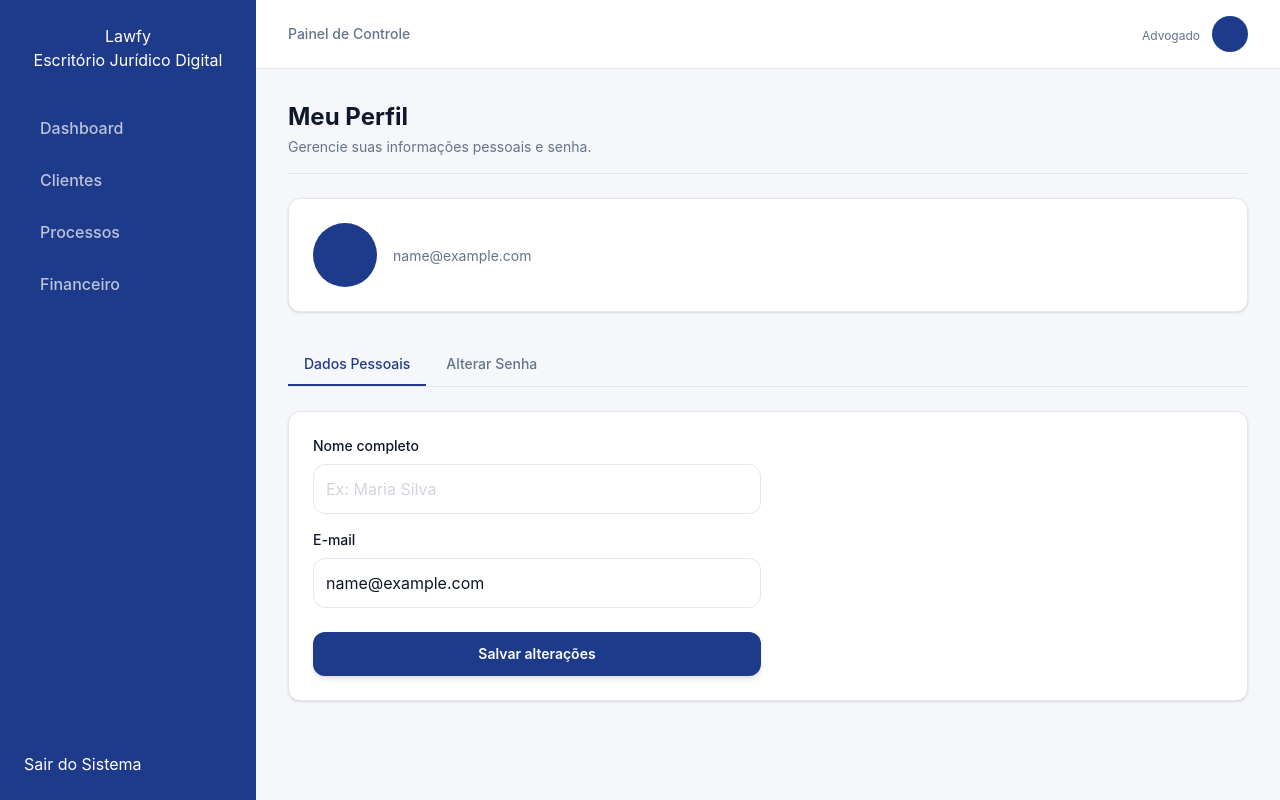
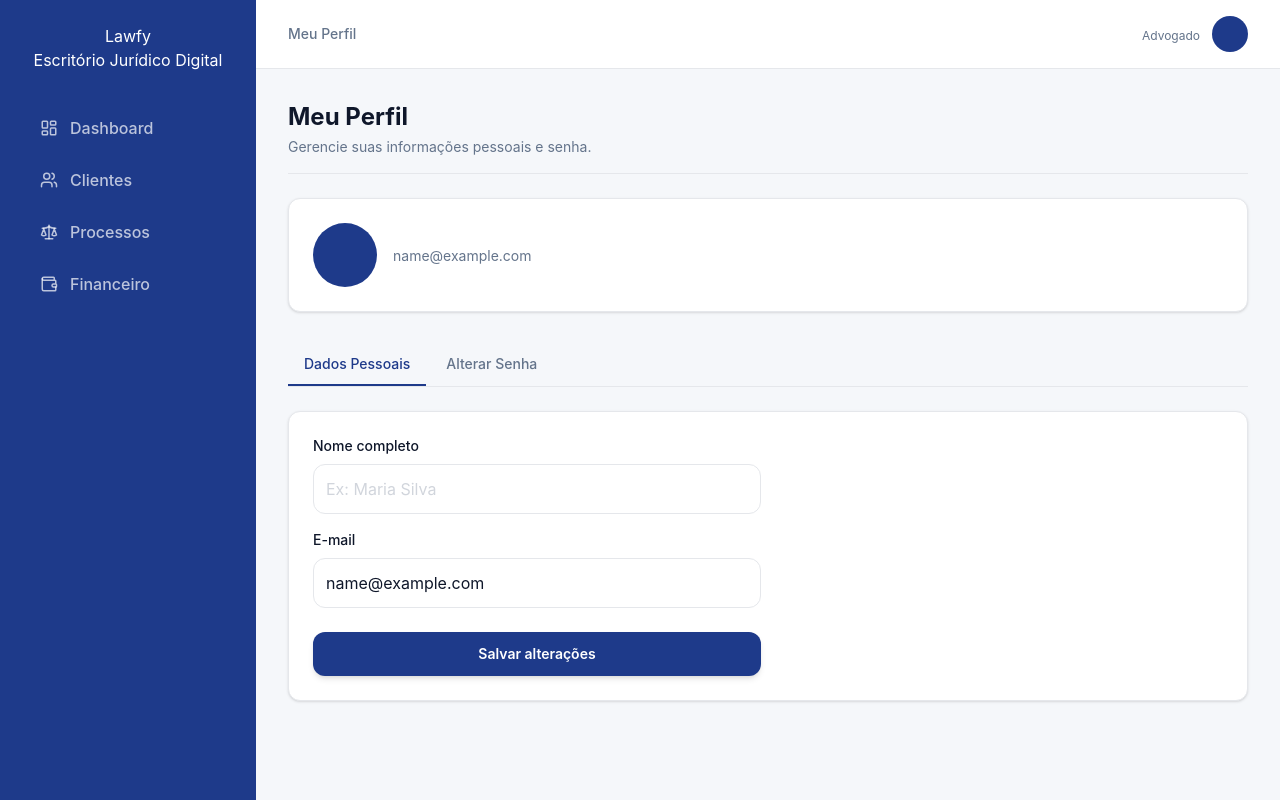
Before and after one commit to alveshenriique/lawfy, a React (Vite) app in the folder frontend/: page /perfil in a window 1280 px wide. Built offline with nearby package versions, Linux system fonts and the light colour scheme; sample sign-in values are in the browser's storage.

Commit message:
feat: modal com scroll, topbar dinâmica e ícones na sidebar

```diff
--- a/frontend/package.json
+++ b/frontend/package.json
@@ -13,6 +13,7 @@
     "@hookform/resolvers": "^5.2.2",
     "@tailwindcss/postcss": "^4.2.2",
     "axios": "^1.13.6",
+    "lucide-react": "^1.8.0",
     "react": "^19.2.4",
     "react-dom": "^19.2.4",
     "react-hook-form": "^7.72.0",
--- a/frontend/src/components/layout/SideBar.tsx
+++ b/frontend/src/components/layout/SideBar.tsx
@@ -1,41 +1,32 @@
-import { NavLink, useNavigate } from 'react-router-dom';
-import { useAuth } from '../../hooks/useAuth';
+import { NavLink } from 'react-router-dom';
+import { LayoutDashboard, Users, Scale, Wallet } from 'lucide-react';
 import { Logo } from '../ui/Logo';
 
+const navItems = [
+  { to: '/dashboard', label: 'Dashboard', icon: LayoutDashboard },
+  { to: '/clientes', label: 'Clientes', icon: Users },
+  { to: '/processos', label: 'Processos', icon: Scale },
+  { to: '/financeiro', label: 'Financeiro', icon: Wallet },
+];
+
 export function SideBar() {
-  const { signOut } = useAuth();
-  const navigate = useNavigate();
-
   return (
     <aside className="sidebar-container">
       <Logo />
       <nav className="sidebar-nav">
-        <NavLink to="/dashboard" className={({ isActive }) =>
-          isActive ? "nav-link nav-link-active" : "nav-link"
-        }>
-          Dashboard
-        </NavLink>
-        <NavLink to="/clientes" className={({ isActive }) =>
-          isActive ? "nav-link nav-link-active" : "nav-link"
-        }>
-          Clientes
-        </NavLink>
-        <NavLink to="/processos" className={({ isActive }) =>
-          isActive ? "nav-link nav-link-active" : "nav-link"
-        }>
-          Processos
-        </NavLink>
-        <NavLink to="/financeiro" className={({ isActive }) =>
-          isActive ? "nav-link nav-link-active" : "nav-link"
-        }>
-          Financeiro
-        </NavLink>
+        {navItems.map(({ to, label, icon: Icon }) => (
+          <NavLink
+            key={to}
+            to={to}
+            className={({ isActive }) =>
+              isActive ? "nav-link nav-link-active" : "nav-link"
+            }
+          >
+            <Icon size={18} />
+            {label}
+          </NavLink>
+        ))}
       </nav>
-      <footer className="sidebar-footer">
-        <button onClick={() => { signOut(); navigate('/'); }} className="btn-logout">
-          Sair do Sistema
-        </button>
-      </footer>
     </aside>
   );
 }
--- a/frontend/src/components/layout/TopBar.tsx
+++ b/frontend/src/components/layout/TopBar.tsx
@@ -1,14 +1,24 @@
 import { useState, useRef, useEffect } from 'react';
-import { useNavigate } from 'react-router-dom';
+import { useNavigate, useLocation } from 'react-router-dom';
 import { useAuth } from '../../hooks/useAuth';
+
+const pageTitles: Record<string, string> = {
+  '/dashboard': 'Painel de Controle',
+  '/clientes': 'Clientes',
+  '/processos': 'Processos',
+  '/financeiro': 'Financeiro',
+  '/perfil': 'Meu Perfil',
+};
 
 export function TopBar() {
   const { user, signOut } = useAuth();
   const navigate = useNavigate();
+  const location = useLocation();
   const [isOpen, setIsOpen] = useState(false);
   const dropdownRef = useRef<HTMLDivElement>(null);
 
-  // Fecha o dropdown ao clicar fora
+  const pageTitle = pageTitles[location.pathname] ?? 'Lawfy';
+
   useEffect(() => {
     function handleClickOutside(event: MouseEvent) {
       if (dropdownRef.current && !dropdownRef.current.contains(event.target as Node)) {
@@ -32,7 +42,7 @@ export function TopBar() {
 
   return (
     <header className="topbar-container">
-      <h3 className="topbar-title">Painel de Controle</h3>
+      <h3 className="topbar-title">{pageTitle}</h3>
 
       <div className="relative" ref={dropdownRef}>
         <div
--- a/frontend/src/components/ui/Modal.tsx
+++ b/frontend/src/components/ui/Modal.tsx
@@ -1,18 +1,40 @@
-import { type ReactNode } from 'react';
+import { type ReactNode, useEffect } from 'react';
 
 interface ModalProps {
   isOpen: boolean;
   onClose: () => void;
   title: string;
   children: ReactNode;
+  size?: 'sm' | 'md' | 'lg';
 }
 
-export function Modal({ isOpen, onClose, title, children }: ModalProps) {
+export function Modal({ isOpen, onClose, title, children, size = 'md' }: ModalProps) {
+  // Bloqueia o scroll do body quando o modal está aberto
+  useEffect(() => {
+    if (isOpen) {
+      document.body.style.overflow = 'hidden';
+    } else {
+      document.body.style.overflow = '';
+    }
+    return () => {
+      document.body.style.overflow = '';
+    };
+  }, [isOpen]);
+
   if (!isOpen) return null;
+
+  const sizeClass = {
+    sm: 'max-w-sm',
+    md: 'max-w-md',
+    lg: 'max-w-lg',
+  }[size];
 
   return (
     <div className="modal-overlay" onClick={onClose}>
-      <div className="modal-container" onClick={e => e.stopPropagation()}>
+      <div
+        className={`modal-container ${sizeClass}`}
+        onClick={e => e.stopPropagation()}
+      >
         <header className="modal-header">
           <h3 className="modal-title">{title}</h3>
           <button className="modal-close" onClick={onClose}>✕</button>
--- a/frontend/src/pages/Clientes.tsx
+++ b/frontend/src/pages/Clientes.tsx
@@ -88,7 +88,6 @@ export function Clientes() {
         </div>
       )}
 
-      {/* Busca e filtros - PADRÃO FINANCEIRO INTEGRADO */}
       <div className="mb-6">
         <div className="search-bar">
           <input
@@ -99,7 +98,6 @@ export function Clientes() {
             onChange={e => setSearch(e.target.value)}
           />
         </div>
-
         {search && (
           <div className="mt-2 px-1">
             <span className="search-results font-medium">
@@ -170,7 +168,7 @@ export function Clientes() {
         )}
       </section>
 
-      {/* Modal: Detalhes do Cliente - RESTAURADO ORIGINAL */}
+      {/* Modal: Detalhes do Cliente */}
       <Modal
         isOpen={!!clienteToView}
         onClose={() => setClienteToView(null)}
@@ -193,7 +191,6 @@ export function Clientes() {
               </div>
             )}
 
-            {/* Endereço */}
             {formatEndereco(clienteToView) && (
               <>
                 <div className="form-section-divider">
@@ -259,6 +256,7 @@ export function Clientes() {
         isOpen={isCreateModalOpen}
         onClose={() => setIsCreateModalOpen(false)}
         title="Novo Cliente"
+        size="lg"
       >
         <ClienteForm
           onSubmit={handleCreateCliente}
@@ -271,6 +269,7 @@ export function Clientes() {
         isOpen={!!clienteToEdit}
         onClose={() => setClienteToEdit(null)}
         title="Editar Cliente"
+        size="lg"
       >
         <ClienteForm
           onSubmit={handleUpdateCliente}
--- a/frontend/src/styles/global.css
+++ b/frontend/src/styles/global.css
@@ -307,11 +307,12 @@
 }
 
 .modal-container {
-  @apply bg-white rounded-xl shadow-xl w-full max-w-md;
+  @apply bg-white rounded-xl shadow-xl w-full
+         flex flex-col max-h-[90vh];
 }
 
 .modal-header {
-  @apply flex items-center justify-between p-6 border-b border-gray-200;
+  @apply flex items-center justify-between p-6 border-b border-gray-200 flex-shrink-0;
 }
 
 .modal-title {
@@ -319,15 +320,11 @@
 }
 
 .modal-close {
-  @apply text-gray-400 hover:text-gray-600 transition-colors text-lg;
+  @apply text-gray-400 hover:text-gray-600 transition-colors text-lg flex-shrink-0;
 }
 
 .modal-body {
-  @apply p-6;
-}
-
-.confirm-modal-actions {
-  @apply flex gap-3 justify-end;
+  @apply p-6 overflow-y-auto;
 }
 
 /* ============================= */
```
Also changed, not shown: 1 other file (tests, documents, lock files or other folders).
